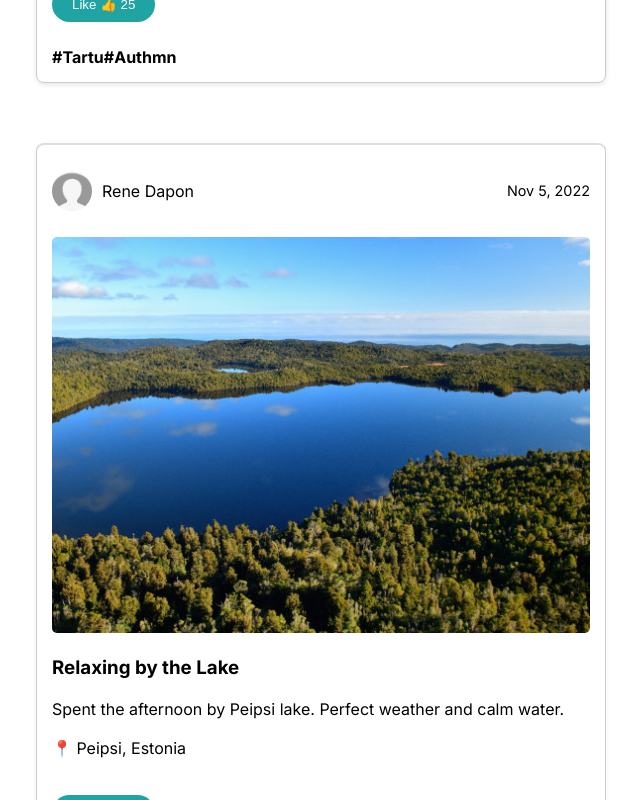
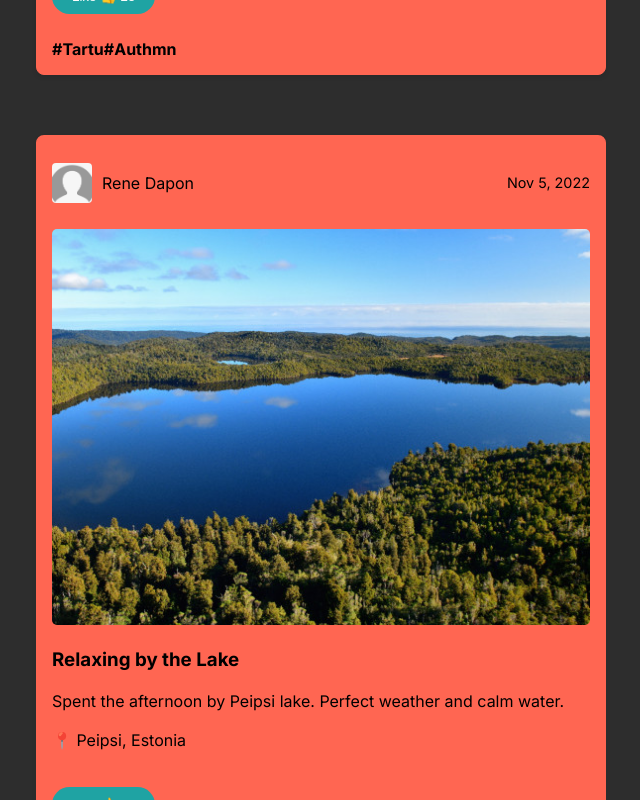
Before and after one commit to KarlKiudma/wadHW3, a Vue app: page /#/ in a window 1280 px wide. Shown: the part 580-1380 px from the top of the page, without its empty margins (319-959 px from the left). Built offline with nearby package versions, Linux system fonts and the light colour scheme.

Commit message:
Changed colors for our website

```diff
--- a/src/App.vue
+++ b/src/App.vue
@@ -14,3 +14,9 @@ export default {
   components: { HeaderComponent, FooterComponent}
 };
 </script>
+<style>
+body {
+  background-color: rgb(45, 45, 45);
+  margin: 0;
+}
+</style>
--- a/src/components/Footer.vue
+++ b/src/components/Footer.vue
@@ -14,7 +14,7 @@ export default{
 <style>
 .footer{
     width: 100%;
-    background-color: lightslategray;
+    background-color: rgb(31, 163, 163);
     padding: 15px 25px;
     text-align: center;
     box-sizing: border-box;
--- a/src/components/Header.vue
+++ b/src/components/Header.vue
@@ -17,7 +17,7 @@ export default {
 .header {
     width: 100%;
     height: 15%;
-    background-color: lightslategray;
+    background-color: rgb(31, 163, 163);
     padding-bottom: 15px;
     padding-top: 15px;
     display: flex;
--- a/src/components/Posts.vue
+++ b/src/components/Posts.vue
@@ -82,7 +82,8 @@ methods: {
 }
 
 .post {
-  border: 1px solid #ccc;
+    background-color: rgb(255, 102, 82);
+  border: 1px solid rgb(255, 102, 82);
   border-radius: 8px;
   margin: 20px 0;
   padding: 15px;
@@ -91,11 +92,11 @@ methods: {
 
 .post + .post {
   margin-top: 40px;
-  border-top: 2px dashed #aaa;
+  border-top: 2px dashed rgb(255, 102, 82);
 }
 
 .post ~ .post {
-  border-top: 2px solid #ddd;
+  border-top: 2px solid rgb(255, 102, 82);
   box-shadow: 0 2px 5px rgba(0, 0, 0, 0.05);
   padding-top: 20px;
 }
@@ -116,7 +117,7 @@ methods: {
 .profile-picture {
   width: 40px;
   height: 40px;
-  border-radius: 50%;
+  border-radius: 10%;
   object-fit: cover;
 }
 
--- a/src/views/HomeView.vue
+++ b/src/views/HomeView.vue
@@ -29,6 +29,7 @@ export default {
   display: flex;
   flex-direction: column;
   align-items: center;
+  background-color: rgb(45, 45, 45);
 }
 
 button{
```
